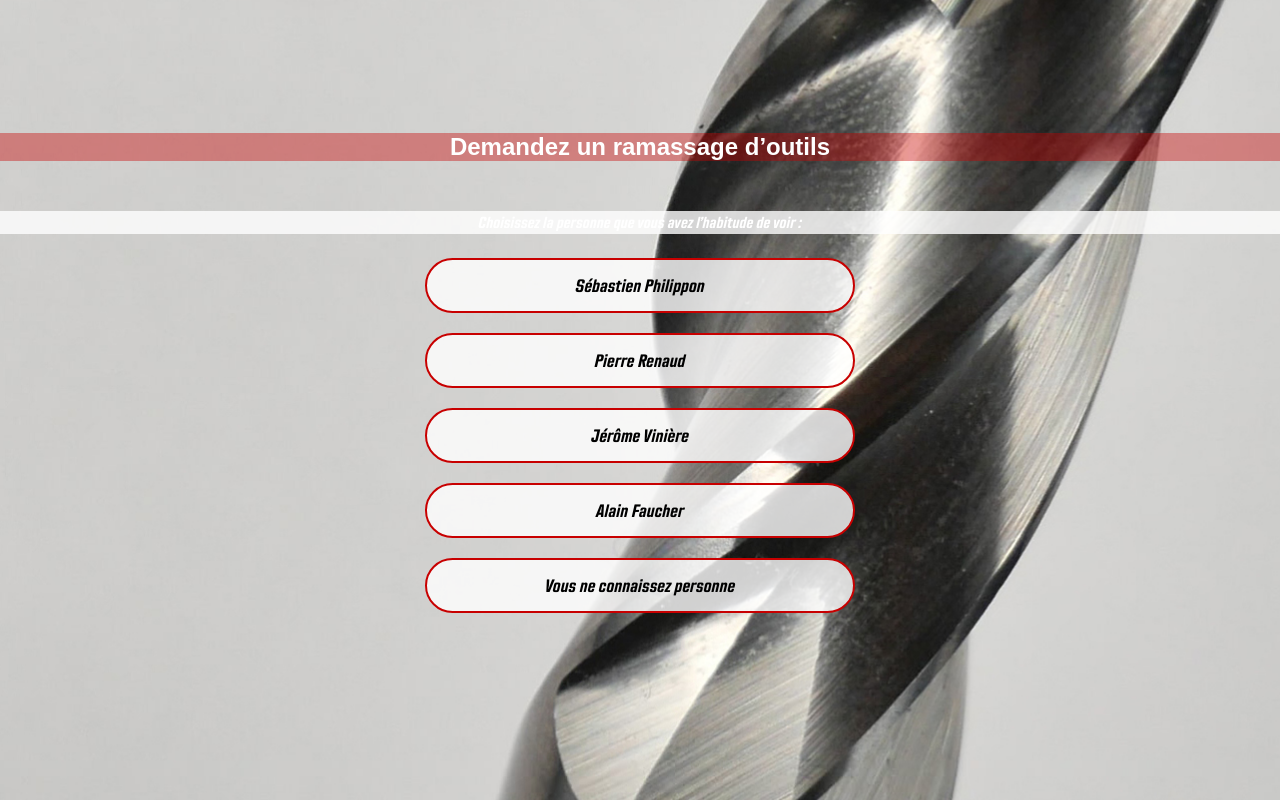
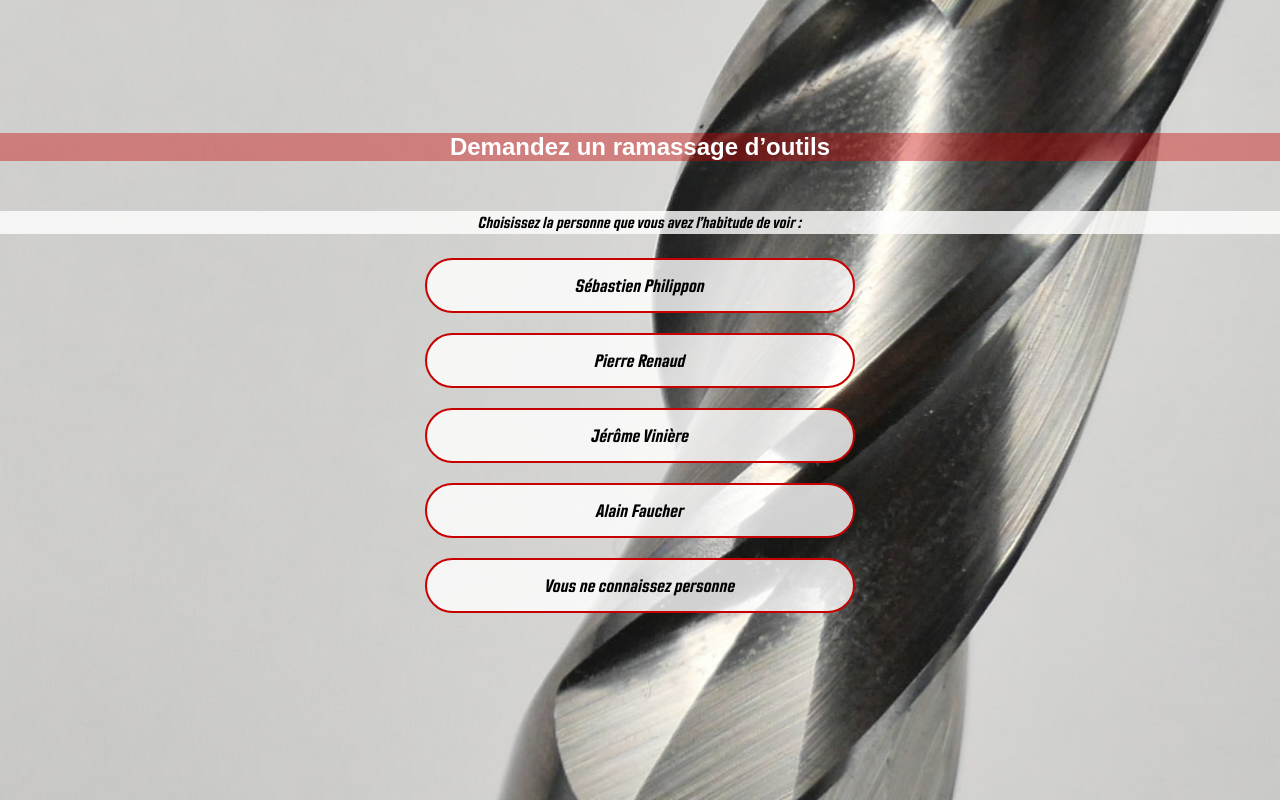
Before and after one commit to GroupeBF/Ramassage-outils, a website: page page2.html in a window 1280 px wide. Drawn offline with Linux system fonts and the light colour scheme; a web font is replaced by a local one.

Commit message:
Update page2.html

```diff
--- a/page2.html
+++ b/page2.html
@@ -44,7 +44,6 @@
             font-family: 'TT Lakes', sans-serif;
             font-size: 16px;
             margin-top:30px;
-            color: rgba(255, 255, 255, 1);
             background-color: rgba(255, 255, 255, 0.8);
             width:100vw;
         }
```
